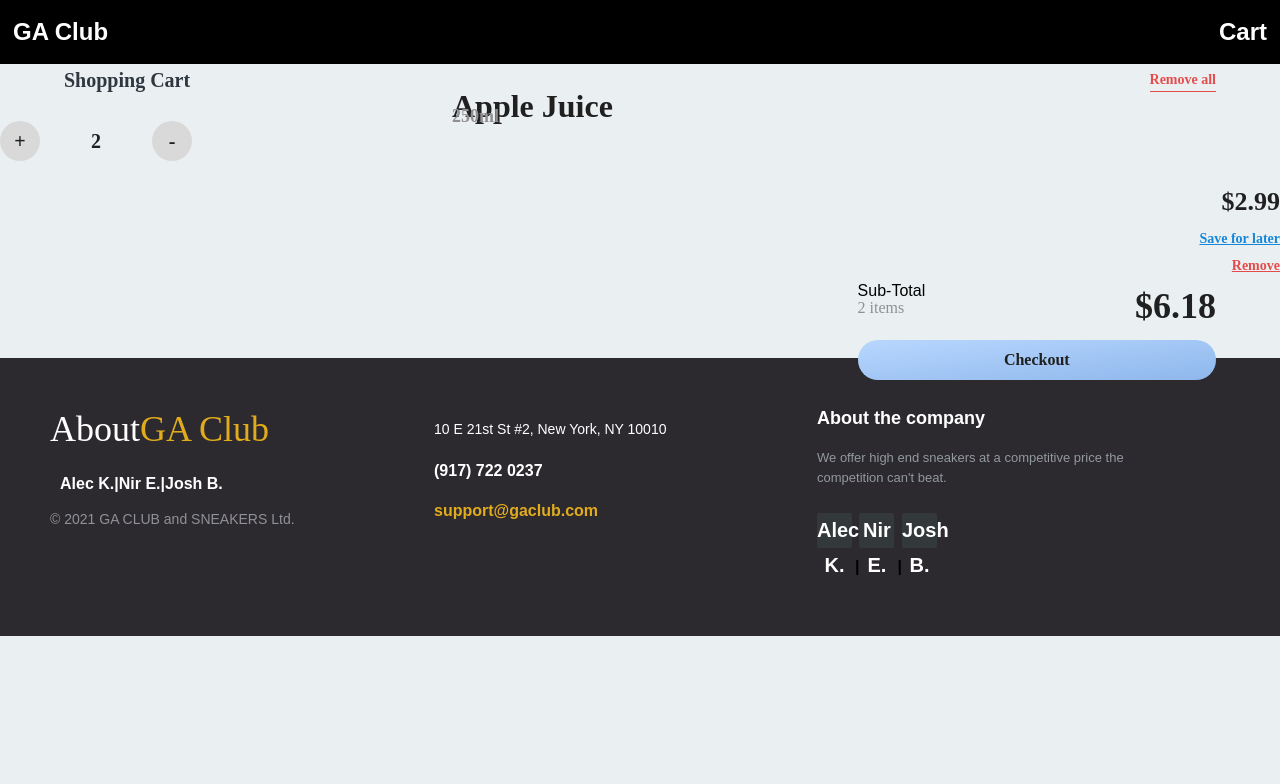
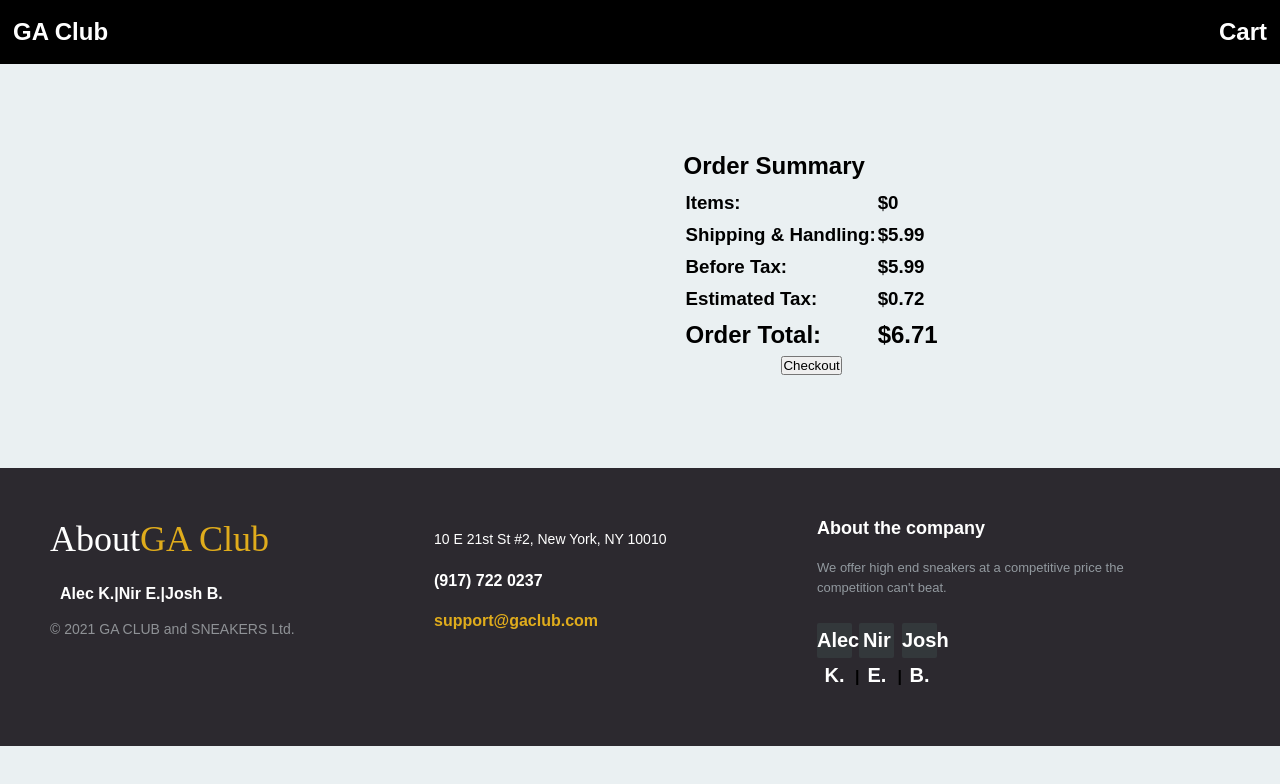
Before and after one commit to bkboy21/ga-club-frontend, a React (Create React App) app: page /cart in a window 1280 px wide. Shown: the top 784 px of the page. Built offline with nearby package versions, Linux system fonts and the light colour scheme.

Commit message:
cart functional

```diff
--- a/src/App.js
+++ b/src/App.js
@@ -1,5 +1,5 @@
 import { Route, Routes } from "react-router-dom";
-import {useState} from 'react';
+import {useRef} from 'react';
 import './App.scss';
 
 import Index from './pages/Index';
@@ -17,6 +17,11 @@ import Footer from "./components/Footer";
 
 
 function App() {
+
+  let cart = useRef();
+  cart.current = []
+
+
   return (
     <div className="App">
       <NavBar />
@@ -30,10 +35,12 @@ function App() {
         <Route path='/sneakers/:id/edit'
                 element={<Edit />} />
 
-        <Route path='/sneakers/:id' element={<Show />}/>
+        <Route path='/sneakers/:id' element={<Show cart={cart}/>}/>
 
 
-        <Route path='/cart' element={<Cart />}/>
+        <Route path='/cart' element={
+              <Cart cart={cart}/>}/>
+
       </Routes>
       <Footer />
     </div>
--- a/src/pages/Cart.js
+++ b/src/pages/Cart.js
@@ -1,48 +1,89 @@
 import "./css/cart.scss"
-
+import { useState } from "react";
+import { useEffect } from "react/cjs/react.development";
 
 
 export default function Cart(props){
+
+    const [renderCart, setRender] = useState([]);
+
+    useEffect(() => setRender([...props.cart.current]), []);
+
+    let sum=0;
+    console.log(props.cart.current)
+    props.cart.current.forEach((item, i) => {
+        sum+=item.price;
+        console.log(sum);
+    });
+
+
+    function handleClick(i){
+       props.cart.current.splice(i, 1)
+       setRender([...props.cart.current]);
+    }
+
     return(
-        <body className="cBody">
-        <div className="Cart-Container"></div>
-        <div className="Header">
-            <h3 className="Heading">Shopping Cart</h3>
-            <h5 className="Action">Remove all</h5>
-        </div>
-        <div className="Cart-Items">
-            <div className="image-box">
+
+            <div className='cart'>
+                <div className='cartItems'>
+                    {renderCart.map((item, i) => {
+                        return(
+                            <div key={i} className='item'>
+                                <div>
+                                    <img src={item.image}
+                                         className='imgSThumb'/>
+                                </div>
+                                <div>
+                                    <h4>{item.brand}</h4>
+                                    <h3>{item.name}</h3>
+                                    <p>{item.description}</p>
+                                </div>
+                                <div className='itemPrice'>
+                                    <h2>${item.price}</h2>
+                                </div>
+                                <button onClick={() => handleClick(i)}>Remove</button>
+                            </div>
+                        );
+                    })}
+                </div>
+
+                <div className='cartSum'>
+                    <div className='sum'>
+                        <div>
+                            <h2>Order Summary</h2>
+                        </div>
+
+                        <table>
+                            <tr>
+                                <td><h3>Items:</h3></td>
+                                <td><h3>${sum}</h3></td>
+                            </tr>
+                            <tr>
+                                <td><h3>Shipping {'&'} Handling:</h3></td>
+                                <td><h3>$5.99</h3></td>
+                            </tr>
+                            <tr>
+                                <td><h3>Before Tax:</h3></td>
+                                <td><h3>${sum+5.99}</h3></td>
+                            </tr>
+                            <tr>
+                                <td><h3>Estimated Tax:</h3></td>
+                                <td><h3>${Math.round(((sum+5.99)*.12)*100)/100}</h3></td>
+                            </tr>
+                            <tr>
+                                <td><h2>Order Total:</h2></td>
+                                <td><h2>${(sum+5.99)+(Math.round(((sum+5.99)*.12)*100)/100)}</h2></td>
+                            </tr>
+
+                        </table>
+
+                        <div className='center'>
+                            <button>Checkout</button>
+                        </div>
+                    </div>
+                </div>
 
             </div>
-            <div className="about">
-                <h1 className="title">Apple Juice</h1>
-                <h3 className="subtitle">250ml</h3>
 
-            </div>
-            <div className="counter"></div>
-            <div className="prices"></div>
-        </div>
-        <div className="counter">
-            <div className="btn">+</div>
-            <div className="count">2</div>
-            <div className="btn">-</div>
-        </div>
-        <div className="prices">
-            <div className="amount">$2.99</div>
-            <div className="save"><u>Save for later</u></div>
-            <div className="remove"><u>Remove</u></div>
-        </div>
-
-        <div className="checkout">
-            <div className="total">
-                <div>
-                    <div className="total">Sub-Total</div>
-                    <div className='items'>2 items</div>
-                </div>
-                <div className='total-amount'>$6.18</div>
-            </div>
-            <button className='button'>Checkout</button>
-        </div>
-        </body>
     );
 }
--- a/src/pages/Show.js
+++ b/src/pages/Show.js
@@ -15,6 +15,20 @@ export default function Show(props){
     }
 
     useEffect(() => updateSneakers(), []);
+
+
+    function handleClick(){
+        console.log(props.cart.current)
+        props.cart.current.push({
+            name: sneaker.name,
+            brand: sneaker.brand,
+            description: sneaker.description,
+            price: sneaker.price,
+            image: sneaker.image
+        })
+
+        console.log(props.cart.current)
+    }
 
     const loaded = () => {
         return (
@@ -43,7 +57,7 @@ export default function Show(props){
                             <h1>${sneaker.price}</h1>
                         </div>
 
-                        <button>Add to Cart</button>
+                        <button onClick={handleClick}>Add to Cart</button>
                     </div>
                 </div>
             </div>
--- a/src/pages/css/cart.scss
+++ b/src/pages/css/cart.scss
@@ -1,176 +1,76 @@
-.cbody{
-    margin: 0;
-    padding: 0;
-    background: linear-gradient(to bottom right, #E3F0FF, #FAFCFF);
-    height: 100vh;
+
+.cart{
+    display:flex;
+    justify-content: space-evenly;
+
+
+    .cartItems{
+        display:flex;
+        flex-direction: column;
+        max-width: 500px;
+
+
+        margin: 5px;
+        margin-top: 25px;
+        padding: 3px;
+
+        .item{
+            display:flex;
+
+            margin: 10px 0px;
+            padding: 3px;
+
+            .imgSThumb{
+                width: 100px;
+                height: 100px;
+
+                margin:10px;
+                padding: 3px;
+            }
+
+            .itemPrice{
+                display: flex;
+                justify-content: center;
+                align-items: center;
+
+                margin: 10px;
+                padding: 3px;
+            }
+
+            p {
+                font-size: 14px;
+            }
+        }
+
+        button{
+            margin: auto 5px;
+            padding: 3px;
+
+            height: 40px;
+        }
+
+    }
+
+    .cartSum{
+        display:flex;
+        flex-direction: column;
+
+        margin: 10px;
+        margin-top: 80px;
+        padding: 3px;
+    }
+
+    tr{
+        text-align: left;
+        margin: 5px;
+    }
+    td{
+        margin: 5px;
+    }
+}
+
+.center{
     display: flex;
     justify-content: center;
     align-items: center;
-   }
-   .Cart-Container{
-    width: 70%;
-    height: 85%;
-    background-color: #ffffff;
-    border-radius: 20px;
-    box-shadow: 0px 25px 40px #1687d933;
-   }
-
-   .Header{
-    margin: auto;
-    width: 90%;
-    height: 15%;
-    display: flex;
-    justify-content: space-between;
-    align-items: center;
-   }
-   .Heading{
-    font-size: 20px;
-    font-family: ‘Open Sans’;
-    font-weight: 700;
-    color: #2F3841;
-   }
-   .Action{
-    font-size: 14px;
-    font-family: ‘Open Sans’;
-    font-weight: 600;
-    color: #E44C4C;
-    cursor: pointer;
-    border-bottom: 1px solid #E44C4C;
-   }
-
-   .Cart-Items{
-    margin: auto;
-    width: 90%;
-    height: 30%;
-    display: flex;
-    justify-content: space-between;
-    align-items: center;
-   }
-   .image-box{
-    width: 15%;
-    text-align: center;
-   }
-   .about{
-    height: 100%;
-   }
-   .title{
-    padding-top: 5px;
-    line-height: 10px;
-    font-size: 32px;
-    font-family: ‘Open Sans’;
-    font-weight: 800;
-    color: #202020;
-   }
-   .subtitle{
-    line-height: 10px;
-    font-size: 18px;
-    font-family: ‘Open Sans’;
-    font-weight: 600;
-    color: #909090;
-   }
-
-
-   .counter{
-    width: 15%;
-    display: flex;
-    justify-content: space-between;
-    align-items: center;
-   }
-   .btn{
-    width: 40px;
-    height: 40px;
-    border-radius: 50%;
-    background-color: #d9d9d9;
-    display: flex;
-    justify-content: center;
-    align-items: center;
-    font-size: 20px;
-    font-family: ‘Open Sans’;
-    font-weight: 900;
-    color: #202020;
-    cursor: pointer;
-   }
-   .count{
-    font-size: 20px;
-    font-family: ‘Open Sans’;
-    font-weight: 900;
-    color: #202020;
-   }
-
-
-   .prices{
-    height: 100%;
-    text-align: right;
-   }
-   .amount{
-    padding-top: 20px;
-    font-size: 26px;
-    font-family: ‘Open Sans’;
-    font-weight: 800;
-    color: #202020;
-   }
-   .save{
-    padding-top: 5px;
-    font-size: 14px;
-    font-family: ‘Open Sans’;
-    font-weight: 600;
-    color: #1687d9;
-    cursor: pointer;
-   }
-   .remove{
-    padding-top: 5px;
-    font-size: 14px;
-    font-family: ‘Open Sans’;
-    font-weight: 600;
-    color: #E44C4C;
-    cursor: pointer;
-   }
-
-   hr{
-    width: 66%;
-    float: right;
-    margin-right: 5%;
-   }
-   .checkout{
-    float: right;
-    margin-right: 5%;
-    width: 28%;
-   }
-   .total{
-    width: 100%;
-    display: flex;
-    justify-content: space-between;
-   }
-   .Subtotal{
-    font-size: 22px;
-    font-family: ‘Open Sans’;
-    font-weight: 700;
-    color: #202020;
-   }
-   .items{
-    font-size: 16px;
-    font-family: ‘Open Sans’;
-    font-weight: 500;
-    color: #909090;
-    line-height: 10px;
-   }
-   .total-amount{
-    font-size: 36px;
-    font-family: ‘Open Sans’;
-    font-weight: 900;
-    color: #202020;
-   }
-   .button{
-    margin-top: 5px;
-    width: 100%;
-    height: 40px;
-    border: none;
-    background: linear-gradient(to bottom right, #B8D7FF, #8EB7EB);
-    border-radius: 20px;
-    cursor: pointer;
-    font-size: 16px;
-    font-family: ‘Open Sans’;
-    font-weight: 600;
-    color: #202020;
-
-   }
+}
```
